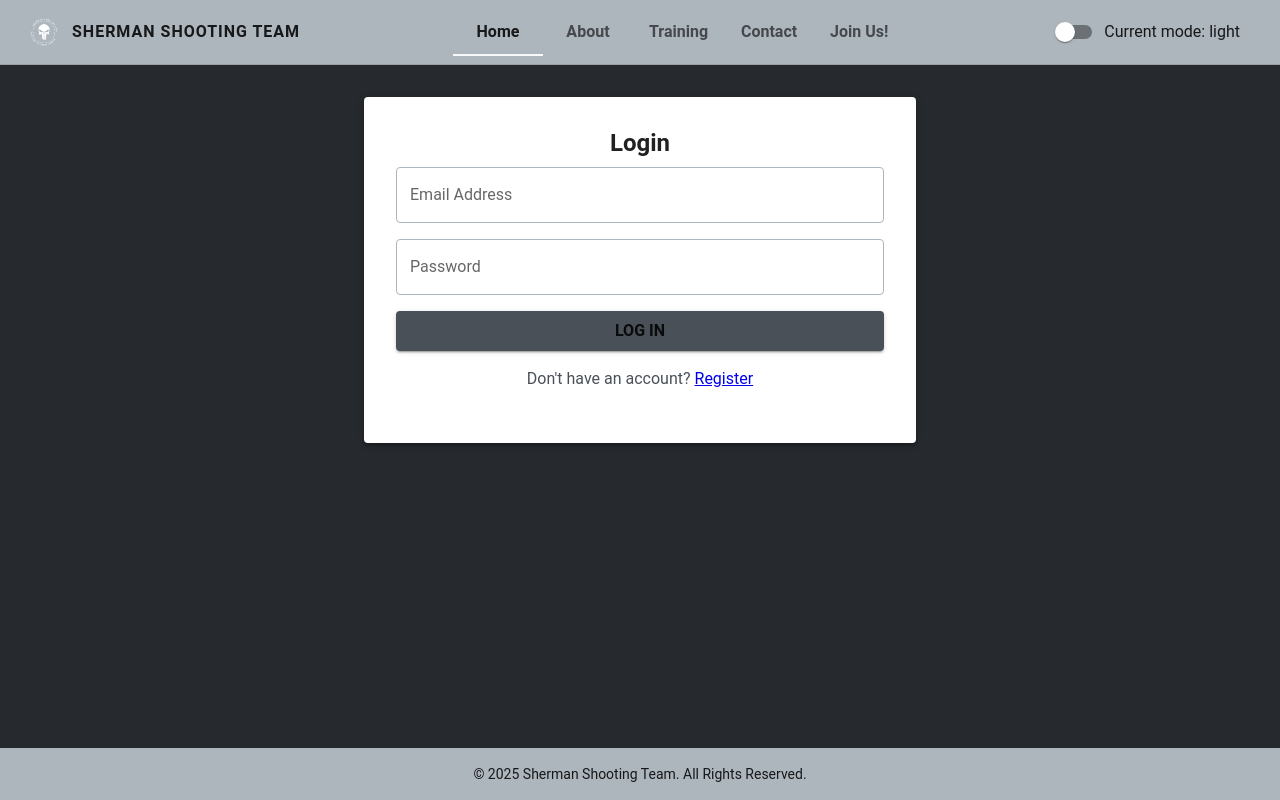
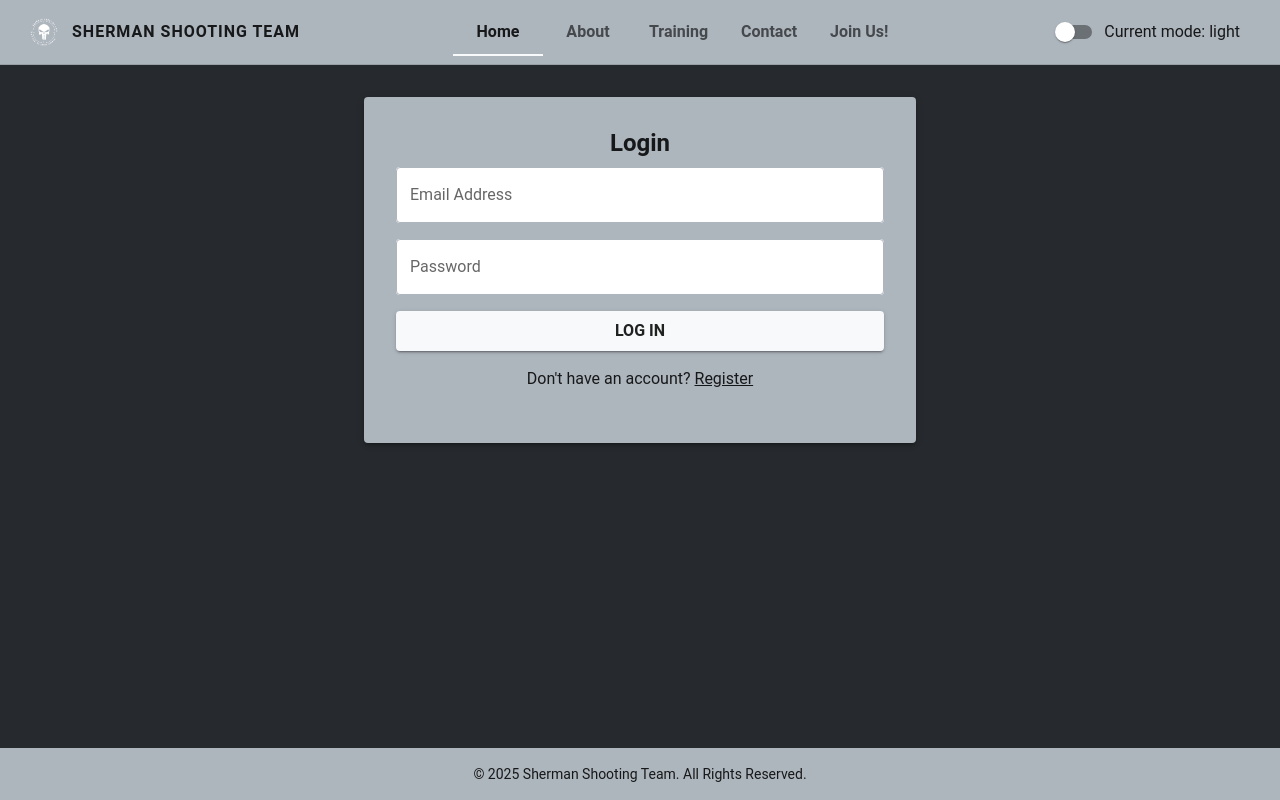
Before and after one commit to kamil3397/sherman-app, a React (Create React App) app: page /login in a window 1280 px wide. Built offline with nearby package versions, Linux system fonts and the light colour scheme.

Commit message:
optymalnie poprawiony theme

```diff
--- a/src/index.tsx
+++ b/src/index.tsx
@@ -48,3 +48,5 @@ cherryPick?????
   JESLI PR BEDZIE ZAWIERAC ZMIANY Z PR POPRZEDNIEJ TO NIE SPRAWDZAM, A JAK DO LEKCJI NIE BEDA ROZBITE NA DWIE NIEZALEZNE
   TO ROBIMY SOBIE NA LEKCJI :)
 */
+
+// ? nie moge ustawic tła w register jest jedno na sztywno
--- a/src/pages/Auth/Login.tsx
+++ b/src/pages/Auth/Login.tsx
@@ -40,8 +40,8 @@ const LoginPage: FC = () => {
   return (
     <>
       <Container maxWidth="sm">
-        <Paper elevation={3} sx={{ padding: 4, marginTop: 4 }}>
-          <Typography variant="h4" align="center" gutterBottom>
+        <Paper elevation={3} sx={{ padding: 4, marginTop: 4, backgroundColor: 'primary.dark' }}>
+          <Typography variant="h4" align="center" gutterBottom  color='text.primary'>
                         Login
           </Typography>
           <form onSubmit={handleSubmit(onSubmit)}>
@@ -65,11 +65,11 @@ const LoginPage: FC = () => {
                 helperText={!!errors.password && errors.password.message}
               />
             </Box>
-            <Button variant="contained" fullWidth type='submit'>
+            <Button variant="contained" fullWidth type='submit' sx={{ backgroundColor: 'primary.light' }}>
                             Log In
             </Button>
-            <Typography align="center" sx={{ marginTop: 2, color: '#495057' }}>
-                            Don't have an account? <a href="/register">Register</a>
+            <Typography align="center" sx={{ marginTop: 2, color: 'text.primary' }}>
+                            Don't have an account? <a style={{ color: 'inherit' }} href="/register">Register</a>
             </Typography>
             <FormControl/>
           </form>
--- a/src/pages/Auth/Register.tsx
+++ b/src/pages/Auth/Register.tsx
@@ -113,11 +113,11 @@ const RegistrationPage: FC = () => {
             </Box>
             <FormControl/>
 
-            <Button type='submit' variant="contained" fullWidth>
+            <Button type='submit' variant="contained" fullWidth sx={{ backgroundColor: 'primary.light' }}>
                             Register
             </Button>
-            <Typography align="center" sx={{ marginTop: 2, mr: 2, color: 'primary.main' }}>
-                            Already have an account? <a href="/login">Log in</a>
+            <Typography align="center" sx={{ marginTop: 2, mr: 2, color: 'text.primary' }}>
+                            Already have an account? <a style={{ color: 'inherit' }} href="/login">Log in</a>
             </Typography>
             {error && (<Alert severity='error'><AlertTitle>Error</AlertTitle>{error}</Alert>)}
           </form>
--- a/src/pages/Training/Calendar.tsx
+++ b/src/pages/Training/Calendar.tsx
@@ -85,6 +85,7 @@ const Calendar: FC = () => {
       <Grid container spacing={2} sx={{ width: '90%', maxWidth: '1400px' }}>
         {currentWeek.map((day) => {
           const isToday = format(new Date(), 'dd/MM/yyyy') === format(day, 'dd/MM/yyyy');
+          console.log(`Day: ${format(day, 'dd/MM/yyyy')} | isToday: ${isToday}`);
 
           return (
             <Grid item xs={12 / 7} key={day.getDay()}>
--- a/src/theme/theme.ts
+++ b/src/theme/theme.ts
@@ -87,7 +87,7 @@ export const theme = createTheme({
         root: {
           color: 'rgba(0, 0, 0, 0.6)', // Kolor etykiety domyślnym
           '&.Mui-focused': {
-            color: 'rgba(0, 0, 0, 0.87)', // Kolor etykiety w fokusie
+            color: 'rgba(0, 0, 0, 9)', // Kolor etykiety w fokusie
           },
         },
       },
@@ -99,7 +99,17 @@ export const theme = createTheme({
           color: 'primary.main',
         },
       },
-    }
+    },
+    MuiLink: {
+      styleOverrides: {
+        root: {
+          color: 'text.primary', // Domyślny kolor linku
+          '&:visited': {
+            color: '#ccc', // Kolor linku po kliknięciu
+          },
+        },
+      },
+    },
   }
 
 });
```
